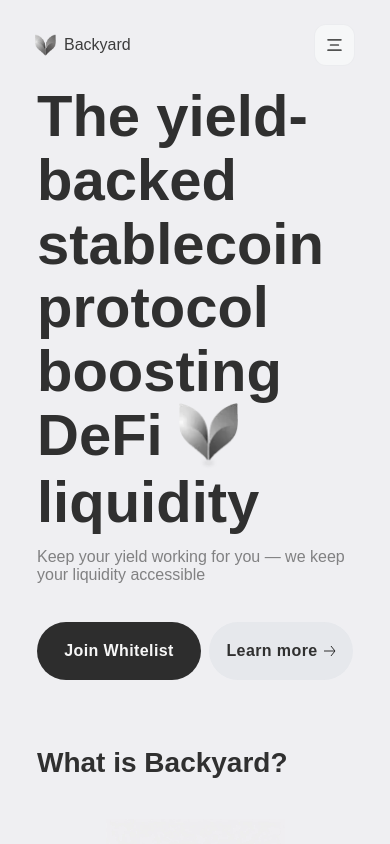
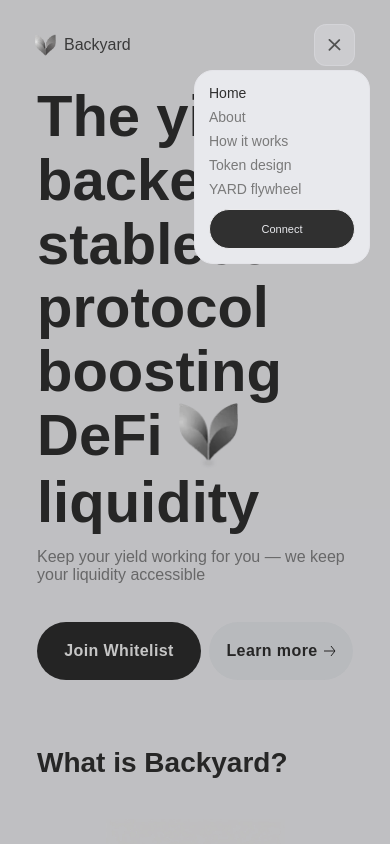
Before and after one commit to sofi-dobriak/backyard-qubiq, a React (Vite) app: page / in a window 390 px wide. Both pictures are taken after a click on the button "Button for open mobile menu". Shown: the top 844 px of the page. Built offline with nearby package versions, Linux system fonts and the light colour scheme; a web font is replaced by a local one.

Commit message:
feat: add mobile menu

```diff
--- a/src/App.tsx
+++ b/src/App.tsx
@@ -1,19 +1,34 @@
+import { useState } from 'react';
 import Header from './components/Header';
 import HeroSection from './components/HeroSection';
-// import MobileMenu from './components/MobileMenu';
+import MobileMenu from './components/MobileMenu';
 import WhatIsBackyardSection from './components/WhatIsBackyardSection';
 
 function App() {
+  const [mobileIsOpen, setMobileIsOpen] = useState(false);
+
+  const handleOpenMobile = () => {
+    setMobileIsOpen(true);
+  };
+
+  const handleCloseMobile = () => {
+    setMobileIsOpen(false);
+  };
+
   return (
     <>
-      <Header />
+      <Header
+        mobileIsOpen={mobileIsOpen}
+        openMobile={handleOpenMobile}
+        closeMobile={handleCloseMobile}
+      />
 
       <main>
         <HeroSection />
         <WhatIsBackyardSection />
       </main>
 
-      {/* <MobileMenu /> */}
+      {mobileIsOpen && <MobileMenu closeMobile={handleCloseMobile} />}
     </>
   );
 }
--- a/src/components/Header.tsx
+++ b/src/components/Header.tsx
@@ -1,6 +1,13 @@
+import clsx from 'clsx';
 import { useMediaQuery } from 'react-responsive';
 
-const Header = () => {
+interface HeaderProps {
+  mobileIsOpen: boolean;
+  openMobile: () => void;
+  closeMobile: () => void;
+}
+
+const Header = ({ mobileIsOpen, openMobile, closeMobile }: HeaderProps) => {
   const isMobile = useMediaQuery({ maxWidth: 767 });
   const isTablet = useMediaQuery({ maxWidth: 1279 });
 
@@ -21,13 +28,23 @@ const Header = () => {
 
       {isMobile && (
         <button
+          onClick={mobileIsOpen ? closeMobile : openMobile}
           type='button'
           aria-label='Button for open mobile menu'
-          className='py-[14px] px-[12px] bg-[#f6f7f8] border border-[rgba(222,222,227,0.45)] rounded-xl'
+          className={clsx(
+            'py-[14px] px-[12px] bg-[#f6f7f8] border border-[rgba(222,222,227,0.45)] rounded-xl',
+            mobileIsOpen ? 'bg-[rgba(236,236,240,0.3)]' : 'bg-[#f6f7f8]'
+          )}
         >
-          <svg width={15} height={12}>
-            <use href='../icons.svg#icon-burger' className='stroke-[#525352]'></use>
-          </svg>
+          {mobileIsOpen ? (
+            <svg width={15} height={12}>
+              <use href='../icons.svg#icon-close' className='stroke-[#525352]'></use>
+            </svg>
+          ) : (
+            <svg width={15} height={12}>
+              <use href='../icons.svg#icon-burger' className='stroke-[#525352]'></use>
+            </svg>
+          )}
         </button>
       )}
 
--- a/src/components/MobileMenu.tsx
+++ b/src/components/MobileMenu.tsx
@@ -1,5 +1,94 @@
-const MobileMenu = () => {
-  return <div>Mobile Menu</div>;
+import clsx from 'clsx';
+import { useEffect } from 'react';
+import { createPortal } from 'react-dom';
+
+interface MobileMenuProps {
+  closeMobile: () => void;
+}
+
+const MobileMenu = ({ closeMobile }: MobileMenuProps) => {
+  const handleBackdropClick = (e: React.MouseEvent<HTMLDivElement>) => {
+    if (e.target === e.currentTarget) {
+      closeMobile();
+    }
+  };
+
+  useEffect(() => {
+    const handleKeyDown = (e: KeyboardEvent) => {
+      if (e.key === 'Escape') {
+        closeMobile();
+      }
+    };
+    document.addEventListener('keydown', handleKeyDown);
+    return () => document.removeEventListener('keydown', handleKeyDown);
+  }, [closeMobile]);
+
+  return createPortal(
+    <div onClick={handleBackdropClick} className='fixed inset-0  bg-[rgba(0,0,0,0.2)]'>
+      <div className='absolute top-[70px] right-[20px] bg-[#e8e9ed] border border-[#e4e4e9] rounded-[19px] p-[14px] z-1001 min-w-[176px]'>
+        <nav className='mb-[12px]'>
+          <ul className='flex flex-col gap-[8px]'>
+            <li>
+              <a
+                onClick={closeMobile}
+                href='../../index.html'
+                className={clsx('konnect', 'font-medium text-[14px] text-[#303030]')}
+              >
+                Home
+              </a>
+            </li>
+            <li>
+              <a
+                onClick={closeMobile}
+                href='#about'
+                className={clsx('konnect', 'font-medium text-[14px] text-[#7a7a7a]')}
+              >
+                About
+              </a>
+            </li>
+            <li>
+              <a
+                onClick={closeMobile}
+                href='#how-it-works'
+                className={clsx('konnect', 'font-medium text-[14px] text-[#7a7a7a]')}
+              >
+                How it works
+              </a>
+            </li>
+            <li>
+              <a
+                onClick={closeMobile}
+                href='#token-design'
+                className={clsx('konnect', 'font-medium text-[14px] text-[#7a7a7a]')}
+              >
+                Token design
+              </a>
+            </li>
+            <li>
+              <a
+                onClick={closeMobile}
+                href='#yard-flywheel'
+                className={clsx('konnect', 'font-medium text-[14px] text-[#7a7a7a]')}
+              >
+                YARD flywheel
+              </a>
+            </li>
+          </ul>
+        </nav>
+        <button
+          type='button'
+          aria-label='Button for open link for the connection'
+          className={clsx(
+            'konnect',
+            'font-medium text-[13px] text-center text-[#e8e9ed] border border-[#ebebed] rounded-full w-full max-w-[148px] h-[40px] bg-[#303030]'
+          )}
+        >
+          Connect
+        </button>
+      </div>
+    </div>,
+    document.body
+  );
 };
 
 export default MobileMenu;
--- a/src/components/WhatIsBackyardSection.tsx
+++ b/src/components/WhatIsBackyardSection.tsx
@@ -6,7 +6,7 @@ const WhatIsBackyardSection = () => {
   const isTablet = useMediaQuery({ maxWidth: 1279 });
 
   return (
-    <section className='mb-[65px] md:mb-[126px] xl:mb-[146px] 2xl:mb-[131px]'>
+    <section className='mb-[65px] md:mb-[126px] xl:mb-[146px] 2xl:mb-[131px]' id='about'>
       <Container>
         <h2 className='font-bold text-[28px] md:text-[42px] 2xl:text-[48px] leading-[1.1] mb-[40px] md:mb-[36px] xl:mb-[20px]'>
           What is Backyard?
```
